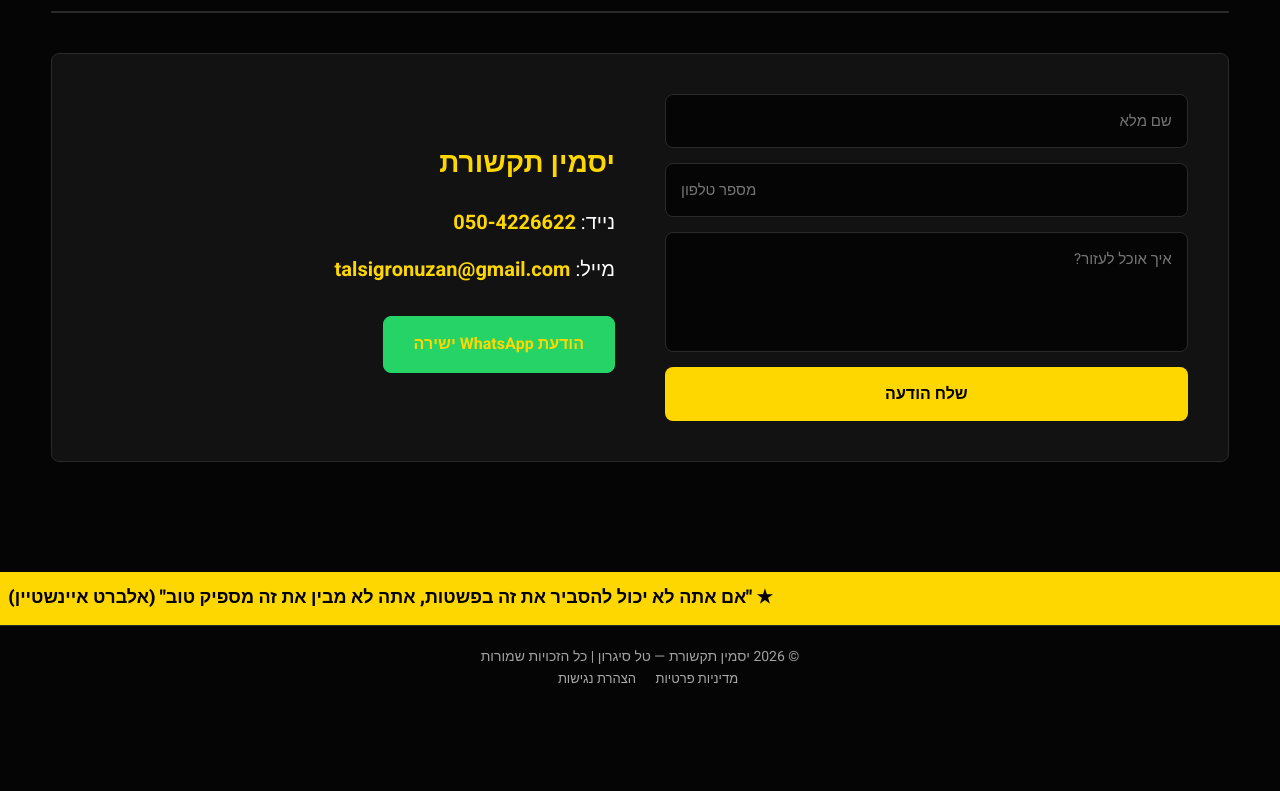
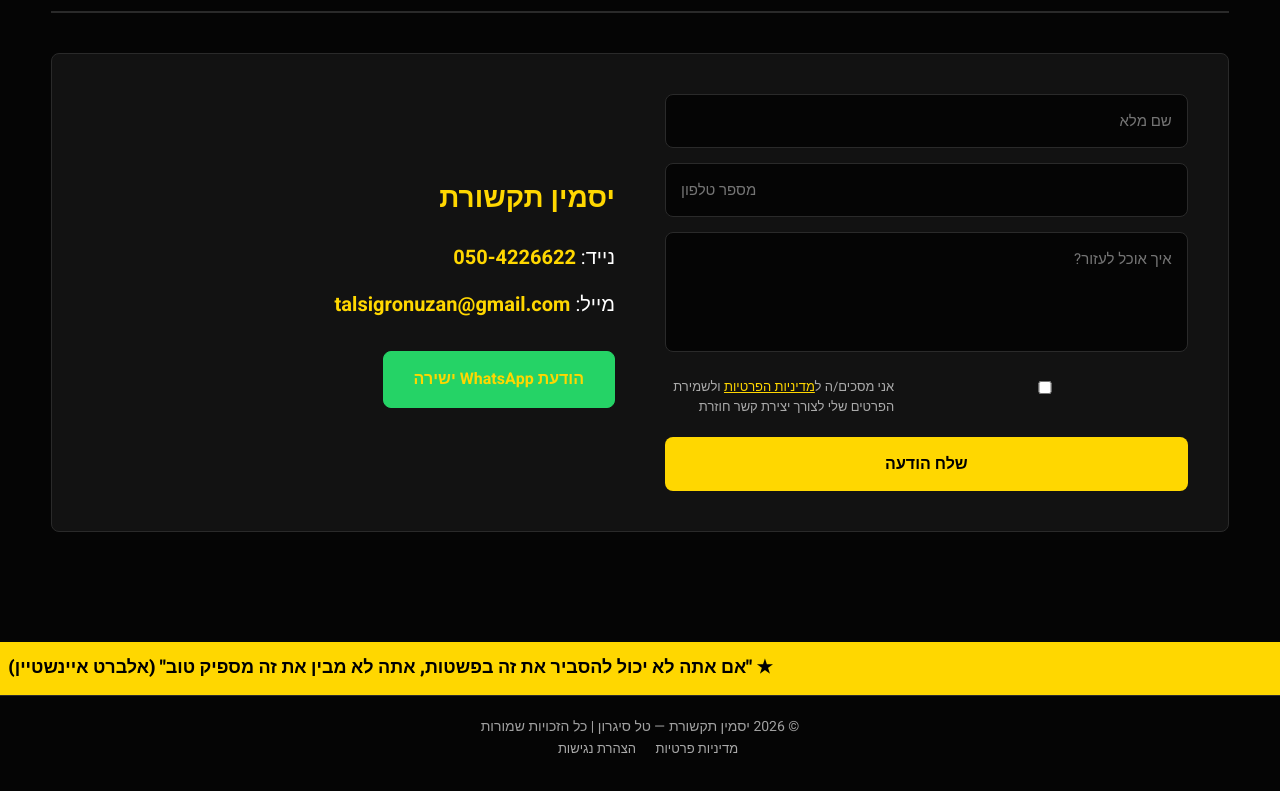
Before and after one commit to talsigron/talsigron-website, a plain HTML site: page index.html in a window 1280 px wide. Shown: the part 6534-7325 px from the top of the page. Drawn offline with Linux system fonts and the light colour scheme; a web font is replaced by a local one.

Commit message:
add privacy consent checkbox to contact form
Co-Authored-By: Claude Opus 4.6 <noreply@anthropic.com>

```diff
--- a/index.html
+++ b/index.html
@@ -349,6 +349,10 @@
           <input type="text" name="name" placeholder="שם מלא" required class="hover-target">
           <input type="tel" name="phone" placeholder="מספר טלפון" required class="hover-target">
           <textarea name="message" placeholder="איך אוכל לעזור?" required class="hover-target"></textarea>
+          <label class="consent-label" style="display:flex;align-items:flex-start;gap:8px;margin:10px 0 6px;cursor:pointer;font-size:13px;color:#aaa;line-height:1.5">
+            <input type="checkbox" id="privacyConsent" required style="margin-top:4px;min-width:16px;accent-color:#ffd700">
+            <span>אני מסכים/ה ל<a href="privacy.html" target="_blank" style="color:#ffd700;text-decoration:underline">מדיניות הפרטיות</a> ולשמירת הפרטים שלי לצורך יצירת קשר חוזרת</span>
+          </label>
           <button type="submit" class="submit-btn hover-target">שלח הודעה</button>
         </form>
 
```
